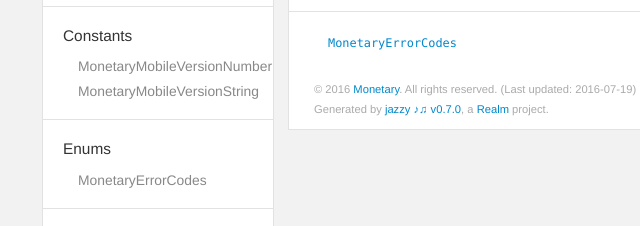
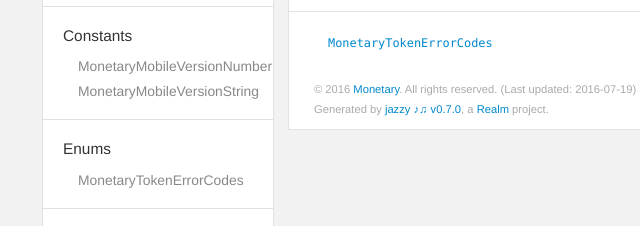
Before and after one commit to Mntry/MobileToken-iOS, a plain HTML site: page docs/Enums.html in a window 1280 px wide. Shown: the part 178-404 px from the top of the page, 108-748 px from the left. Drawn offline with Linux system fonts and the light colour scheme.

Commit message:
Update Enums.html

```diff
--- a/docs/Enums.html
+++ b/docs/Enums.html
@@ -53,7 +53,7 @@
             <a href="Enums.html">Enums</a>
             <ul class="nav-group-tasks">
               <li class="nav-group-task">
-                <a href="Enums/MonetaryErrorCodes.html">MonetaryErrorCodes</a>
+                <a href="Enums/MonetaryTokenErrorCodes.html">MonetaryTokenErrorCodes</a>
               </li>
             </ul>
           </li>
@@ -80,9 +80,9 @@
                 <li class="item">
                   <div>
                     <code>
-                    <a name="/c:MoneMonetaryErrorCodes"></a>
-                    <a name="//apple_ref/objc/Enum/MonetaryErrorCodes" class="dashAnchor"></a>
-                    <a class="token" href="#/c:MoneMonetaryErrorCodes">MonetaryErrorCodes</a>
+                    <a name="/c:MoneMonetaryTokenErrorCodes"></a>
+                    <a name="//apple_ref/objc/Enum/MonetaryTokenErrorCodes" class="dashAnchor"></a>
+                    <a class="token" href="#/c:MoneMonetaryTokenErrorCodes">MonetaryTokenErrorCodes</a>
                     </code>
                   </div>
                   <div class="height-container">
@@ -92,7 +92,7 @@
                       <div class="abstract">
                         <p>Monetary MobileToken Error Codes</p>
 
-                        <a href="Enums/MonetaryErrorCodes.html" class="slightly-smaller">See more</a>
+                        <a href="Enums/MonetaryTokenErrorCodes.html" class="slightly-smaller">See more</a>
                       </div>
                     </section>
                   </div>
```
